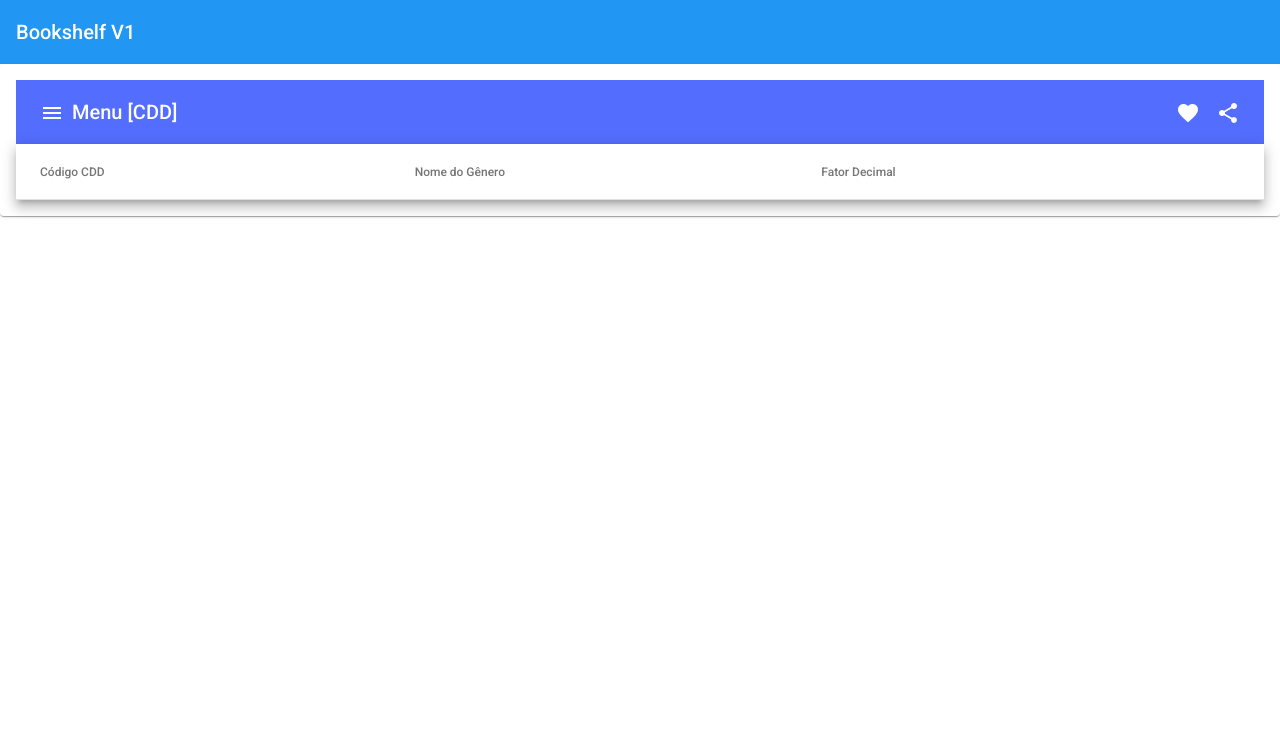
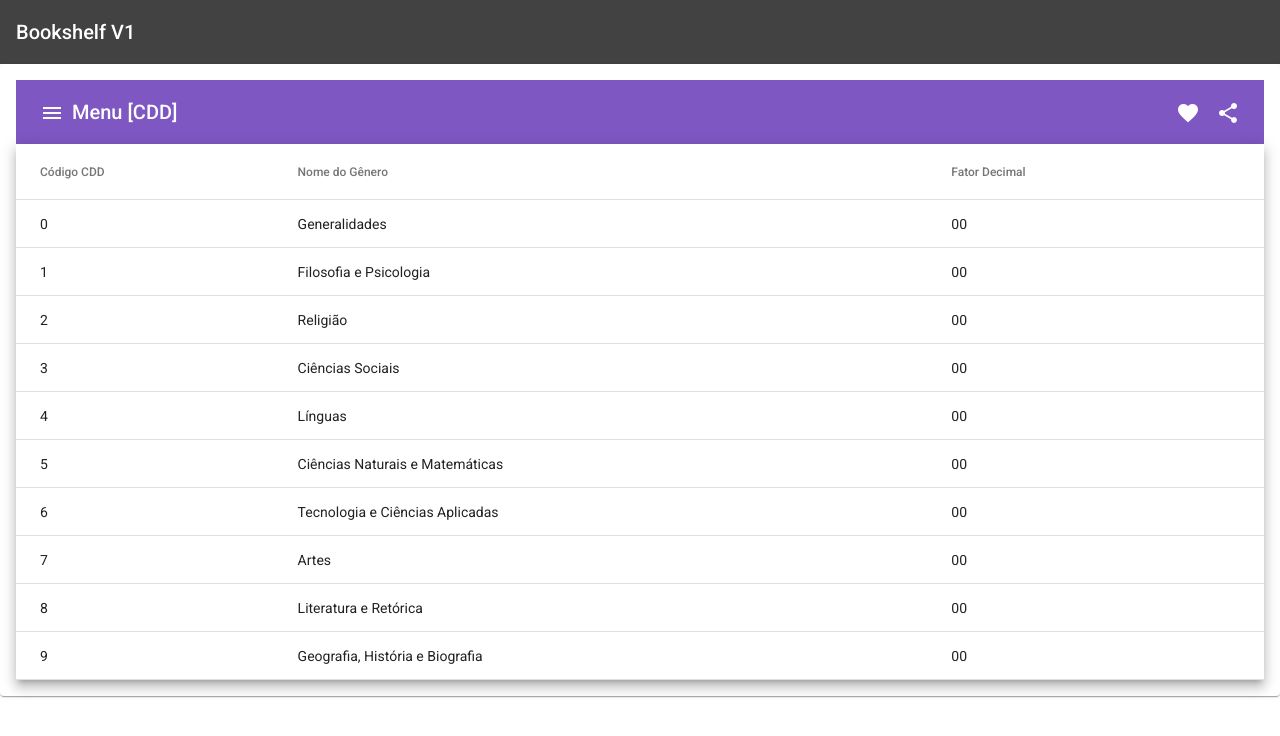
Before and after one commit to CamiMSilva/bookself_v1_camila, an Angular app: page /cdd in a window 1280 px wide. Shown: the top 736 px of the page. Built offline with nearby package versions, Linux system fonts and the light colour scheme.

Commit message:
refatoração e viabilização do serviço Generos

```diff
--- /dev/null
+++ b/src/app/app-compartilhado/app-dialogos/app-dialogos.component.html
@@ -0,0 +1 @@
+<p>app-dialogos works!</p>
--- a/src/app/app.module.ts
+++ b/src/app/app.module.ts
@@ -1,10 +1,11 @@
+import { HttpClientModule } from '@angular/common/http';
 import { NgModule } from '@angular/core';
 import { BrowserModule } from '@angular/platform-browser';
 import { BrowserAnimationsModule } from '@angular/platform-browser/animations';
 
 import { AppRoutingModule } from './app-routing.module';
 import { AppComponent } from './app.component';
-import {MatToolbarModule} from '@angular/material/toolbar';
+import { AppMaterialModule } from './app-compartilhado/app-material/app-material.module';
 
 @NgModule({
   declarations: [
@@ -14,7 +15,8 @@ import {MatToolbarModule} from '@angular/material/toolbar';
     BrowserModule,
     AppRoutingModule,
     BrowserAnimationsModule,
-    MatToolbarModule
+    HttpClientModule,
+    AppMaterialModule
   ],
   providers: [],
   bootstrap: [AppComponent]
--- a/src/app/cdd/cdd.module.ts
+++ b/src/app/cdd/cdd.module.ts
@@ -1,4 +1,4 @@
-import { AppMaterialModule } from './../compartilhado/app-material.module';
+import { AppMaterialModule } from '../app-compartilhado/app-material/app-material.module';
 import { CommonModule } from '@angular/common';
 import { NgModule } from '@angular/core';
 
--- a/src/app/cdd/classes/classes.component.ts
+++ b/src/app/cdd/classes/classes.component.ts
@@ -1,4 +1,8 @@
 import { Component, OnInit } from '@angular/core';
+import { Observable } from 'rxjs';
+
+import { Generos } from './../modelos/generos';
+import { GenerosService } from './../service/generos.service';
 
 @Component({
   selector: 'app-classes',
@@ -7,10 +11,12 @@ import { Component, OnInit } from '@angular/core';
 })
 export class ClassesComponent implements OnInit {
 
-  livrosGenero: any[]=[];
+  livrosGenero: Observable <Generos[]>;
   visaoColunas=['_idGenero', 'nomeGenero', 'decimalGenero']
 
-  constructor() { }
+  constructor(private generosService: GenerosService) {
+    this.livrosGenero = generosService.listagemGeneros()
+   }
 
   ngOnInit(): void {
   }
--- a/src/app/cdd/service/generos.service.ts
+++ b/src/app/cdd/service/generos.service.ts
@@ -1,12 +1,16 @@
+import { HttpClient } from '@angular/common/http';
 import { Injectable } from '@angular/core';
+import { Generos } from '../modelos/generos';
 
 @Injectable({
   providedIn: 'root'
 })
 export class GenerosService {
 
-  private readonly urlAPI = "/assets/generos.json"
+  private readonly urlAPI = '/assets/generos.json'
 
-  constructor() { }
-
+  constructor(private clienteDados: HttpClient) { }
+    listagemGeneros() {
+      return this.clienteDados.get<Generos[]>(this.urlAPI)
+    }
 }
--- a/src/styles.scss
+++ b/src/styles.scss
@@ -2,9 +2,9 @@
 @import '@angular/material/theming';
 @include mat-core();
 
-$custom-app-primary: mat-palette($mat-blue);
-$custom-app-secondary: mat-palette($mat-indigo, A200, A400, 700);
-$custom-app-warn: mat-palette($mat-red);
+$custom-app-primary: mat-palette($mat-grey, 800);
+$custom-app-secondary: mat-palette($mat-deep-purple, 400);
+$custom-app-warn: mat-palette($mat-red, 800);
 
 $custom-theme: mat-light-theme($custom-app-primary, $custom-app-secondary, $custom-app-warn);
 
```
Also changed, not shown: src/app/app-compartilhado/app-compartilhado.module.ts (added, +24 -0 lines), src/app/app-compartilhado/app-dialogos/app-dialogos.component.ts (added, +15 -0 lines), src/app/app-compartilhado/app-pipes/pipes.pipe.ts (added, +12 -0 lines), src/app/app-compartilhado/app-dialogos/app-dialogos.component.scss (added), src/app/app-compartilhado/app-material/app-material.module.ts (renamed from src/app/compartilhado/app-material.module.ts), 2 other files (tests, documents, lock files or other folders).
